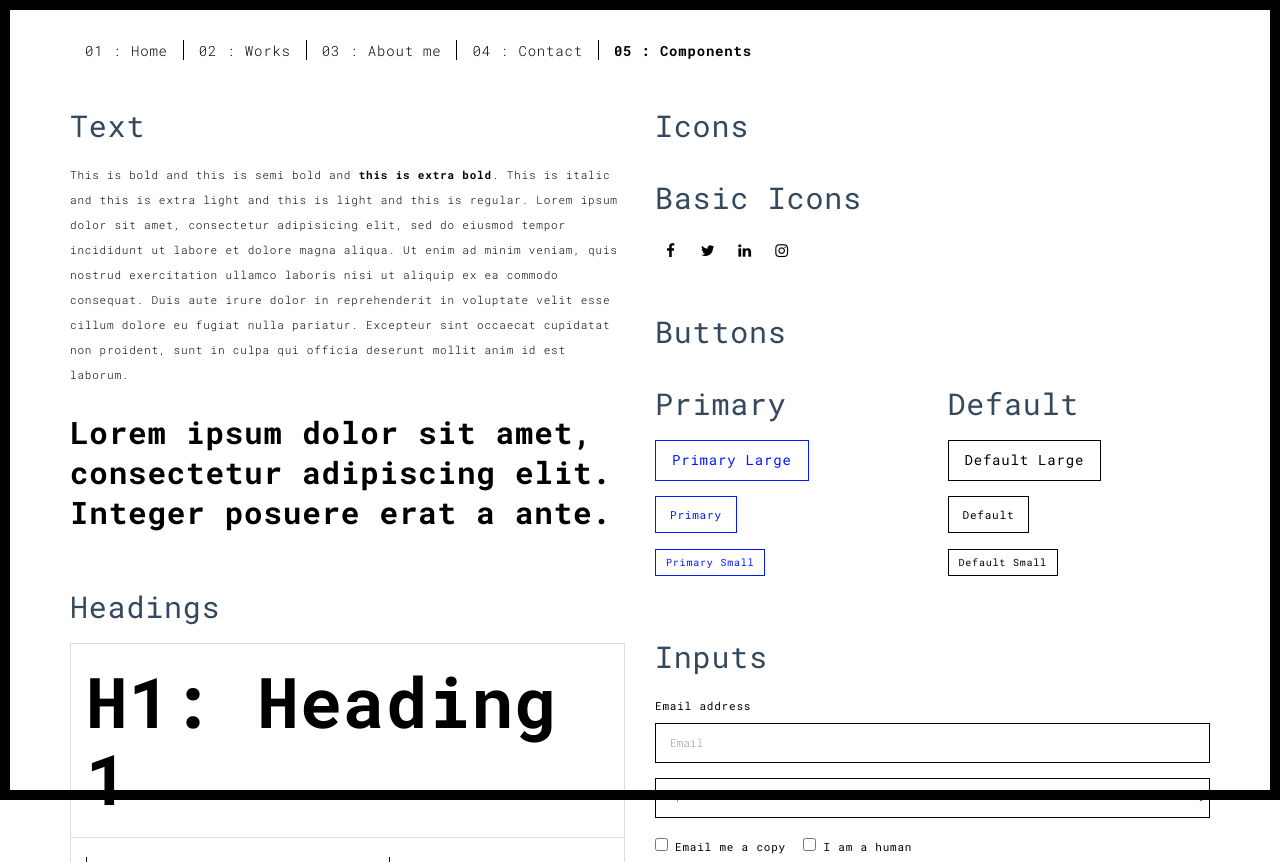
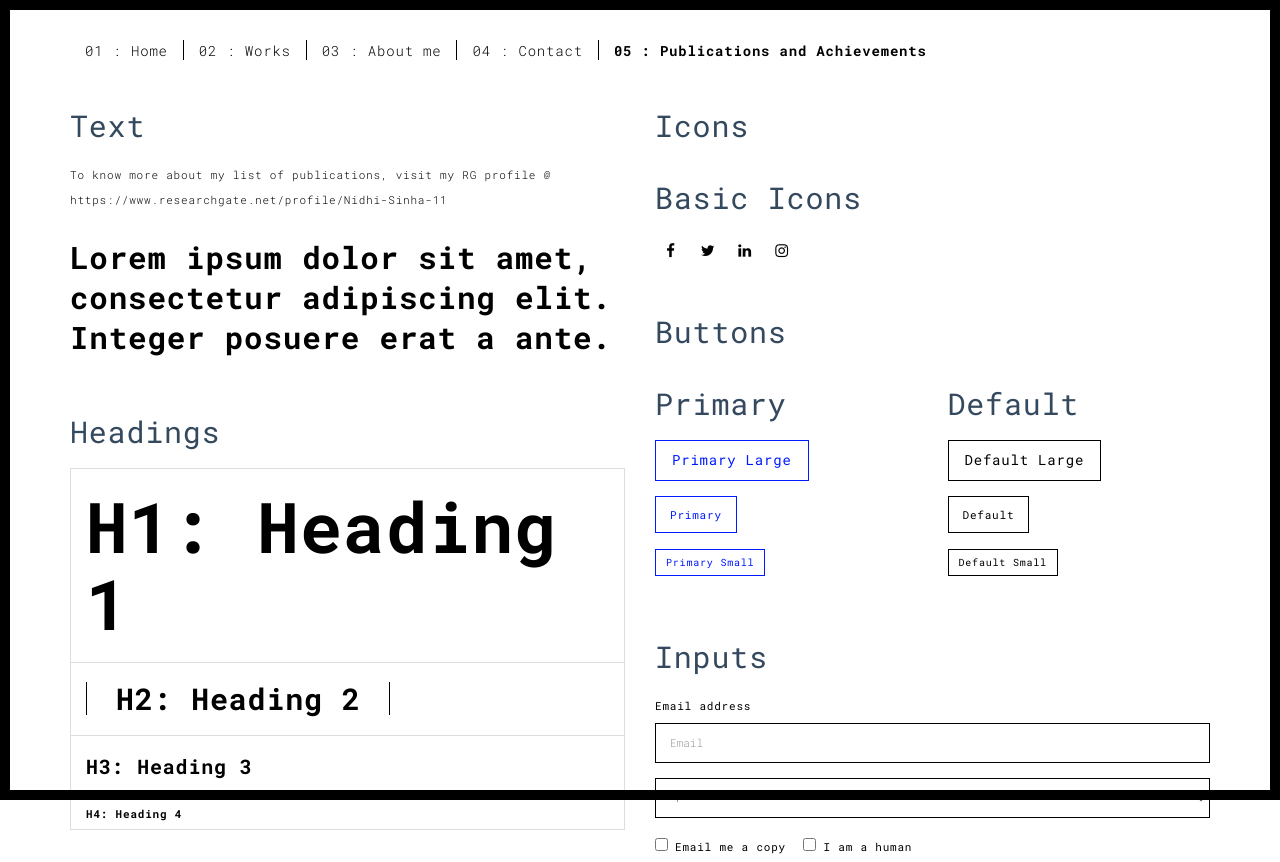
Before and after one commit to Nidhi-Sinha/home, a plain HTML site: page components.html in a window 1280 px wide. Shown: the top 862 px of the page. Drawn offline with Linux system fonts and the light colour scheme.

Commit message:
update components
components name changed

```diff
--- a/components.html
+++ b/components.html
@@ -41,7 +41,7 @@
           <li><a href="./works.html" title="">02 : Works</a></li>
           <li><a href="./about.html" title="">03 : About me</a></li>
           <li><a href="./contact.html" title="">04 : Contact</a></li>
-          <li><a href="./components.html" title="">05 : Components</a></li>
+          <li><a href="./components.html" title="">05 : Publications and Achievements</a></li>
         </ul>
 
 
@@ -59,13 +59,7 @@
 
         <div class="template-example">
           <h2 class="template-title-example">Text</h2>
-          <p>This is bold and this is semi bold and <b>this is extra bold</b>. This is italic and this is extra light and this is light
-          and this is regular. Lorem ipsum dolor sit amet, consectetur adipisicing elit, sed do eiusmod
-          tempor incididunt ut labore et dolore magna aliqua. Ut enim ad minim veniam,
-          quis nostrud exercitation ullamco laboris nisi ut aliquip ex ea commodo
-          consequat. Duis aute irure dolor in reprehenderit in voluptate velit esse
-          cillum dolore eu fugiat nulla pariatur. Excepteur sint occaecat cupidatat non
-          proident, sunt in culpa qui officia deserunt mollit anim id est laborum.
+          <p>To know more about my list of publications, visit my RG profile @ https://www.researchgate.net/profile/Nidhi-Sinha-11
 
           <blockquote>
             <p>Lorem ipsum dolor sit amet, consectetur adipiscing elit. Integer posuere erat a ante.</p>
```
